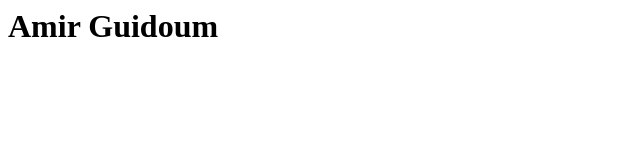
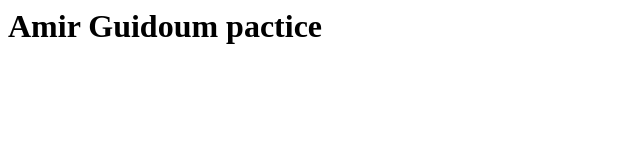
Before and after one commit to AmirGuidoum/new-repo, a plain HTML site: page index.html in a window 1280 px wide. Shown: the whole page, without its empty margins (0-640 px from the left). Drawn offline with Linux system fonts and the light colour scheme.

Commit message:
practice

```diff
--- a/index.html
+++ b/index.html
@@ -1,3 +1,3 @@
 <html>
-    <h1>Amir Guidoum</h1h1>
+    <h1>Amir Guidoum pactice</h1h1>
 </html>
```
